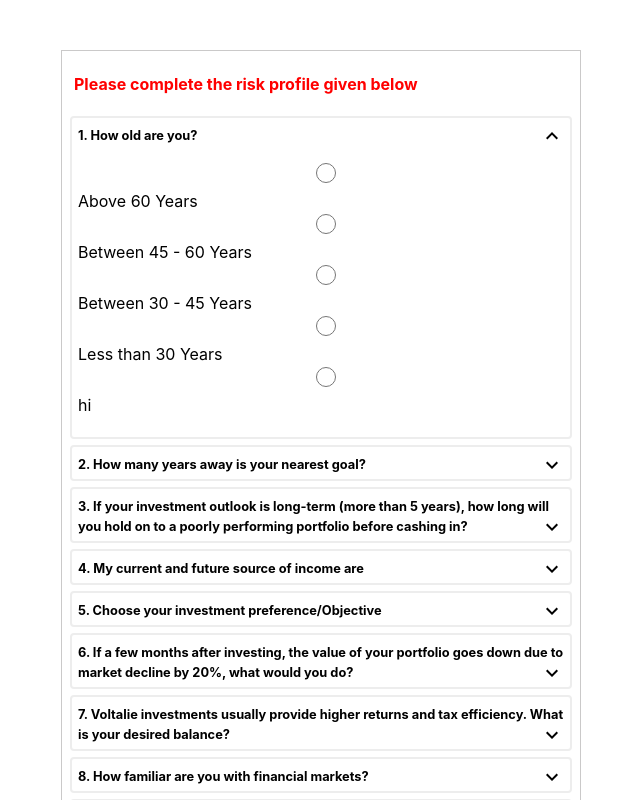
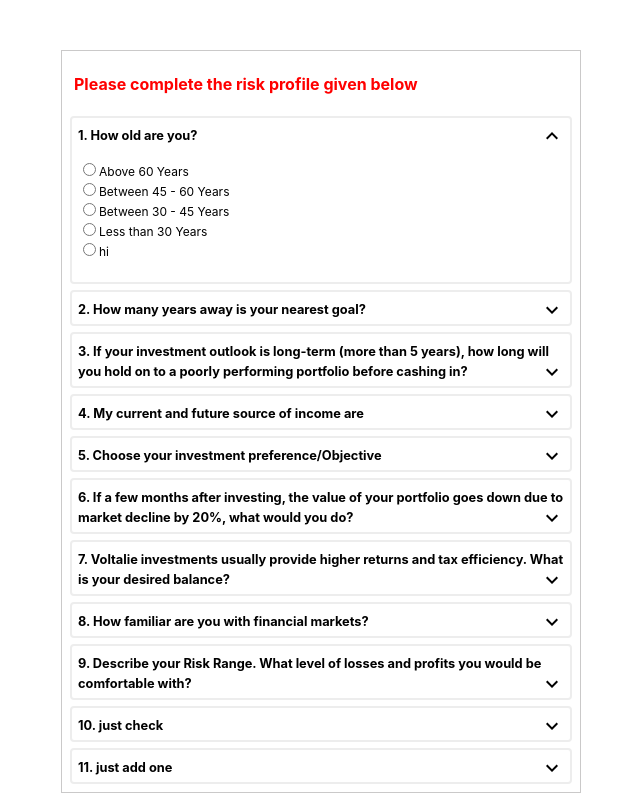
Before and after one commit to NazirAnsari/RiskProfile, a React (Create React App) app: page / in a window 1280 px wide. Both pictures are taken after a click on the element 871 px from the left and 137 px from the top of the page. Shown: the top 800 px of the page, without its empty margins (319-959 px from the left). Built offline with nearby package versions, Linux system fonts and the light colour scheme.

Commit message:
functionality added

```diff
--- a/src/accordion/Accodion.js
+++ b/src/accordion/Accodion.js
@@ -5,17 +5,15 @@ import { Link } from 'react-router-dom';
 import "./accodion.css";
 export default function Accodion() {
     /* eslint-disable */
-    const[data,setData]=useState(RiskData);
+    // const[data,setData]=useState(RiskData);
     const[value,setvalue]=useState(false);
     return (
     <>
     <section className={`sec ${value && 'cont'}`}>
         <h4>Please complete the risk profile given below</h4>
-      {
-        data.map((curEle=>{
-            return <MyAccodian key={curEle.serialNo} {...curEle}/>
-        }))
-      }
+
+            <MyAccodian  data={RiskData}/>
+
 
 
           <button  className='proceedbtn' onClick={()=>(setvalue(true))}>Proceed</button>
@@ -27,17 +25,17 @@ export default function Accodion() {
       <div className='popup'>
       <div>
       <label htmlFor="name">Name</label><br />
-      <input type="text" id="name" />
+      <input type="text" className="data" />
       </div>
 
       <div>
       <label htmlFor="email">Email</label> <br />
-      <input type="email" id='email' />
+      <input type="email" className="data" />
       </div>
 
       <div>
       <label htmlFor="Mobile">Mobile</label><br />
-      <input type="tel" id='Mobile'/>
+      <input type="tel" className="data"/>
       </div>
       <Link to="/ThankYouPage">
       <button type='submit'>Submit</button> <br />
--- a/src/accordion/MyAccodian.js
+++ b/src/accordion/MyAccodian.js
@@ -4,22 +4,26 @@ import KeyboardArrowDownIcon from '@mui/icons-material/KeyboardArrowDown';
 import Value from './Value';
 
 export default function MyAccodian(props) {
-  const [show,setShow] = useState(false);
+  const [select,setselect] = useState(null);
+  const toggle=(i)=>{
+    if(select===i) setselect(null);
+    setselect(i);
+  }
   return (
     <>
-      <div className="container">
-      <span className='design'>{props.serialNo}{". "}{props.question} </span>
-       <span className='arrow' onClick={() => setShow(!show)}>{show ?
+
+        { props.data.map((id,i)=>{
+
+     return <div className="container">
+
+      <span className='design'>{id.serialNo}{". "}{id.question} </span>
+       <span className='arrow' onClick={() => toggle(i)}>{select===i ?
         <KeyboardArrowUpIcon/> : <KeyboardArrowDownIcon/>}</span>
 
-
-
-
       {
-        show &&<p>{
-        props.choices.map((id)=>{
-          const {score} =id;
-          return <Value key={score} show={setShow} {...id}/>
+         (select===i) && <p>{
+        id.choices.map((cal)=>{
+          return <Value key={cal.score} {...cal}/>
         })
 
         }
@@ -29,7 +33,7 @@ export default function MyAccodian(props) {
 
        </div>
 
-
+    })}
     </>
   )
 }
--- a/src/accordion/accodion.css
+++ b/src/accordion/accodion.css
@@ -43,7 +43,13 @@
     color:red;
     padding-left: 10px;
   }
-  input{
+  .input{
+    font-size: .75em;
+    width:100%;
+    height:20px;
+    border-radius: 4px;
+  }
+  .data{
     font-size: .75em;
     width:100%;
     height:20px;
```
